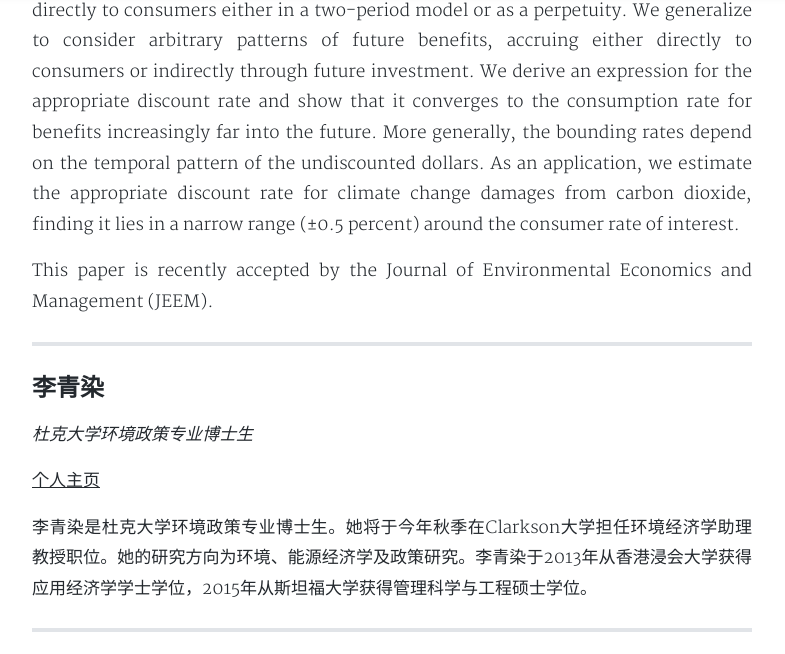
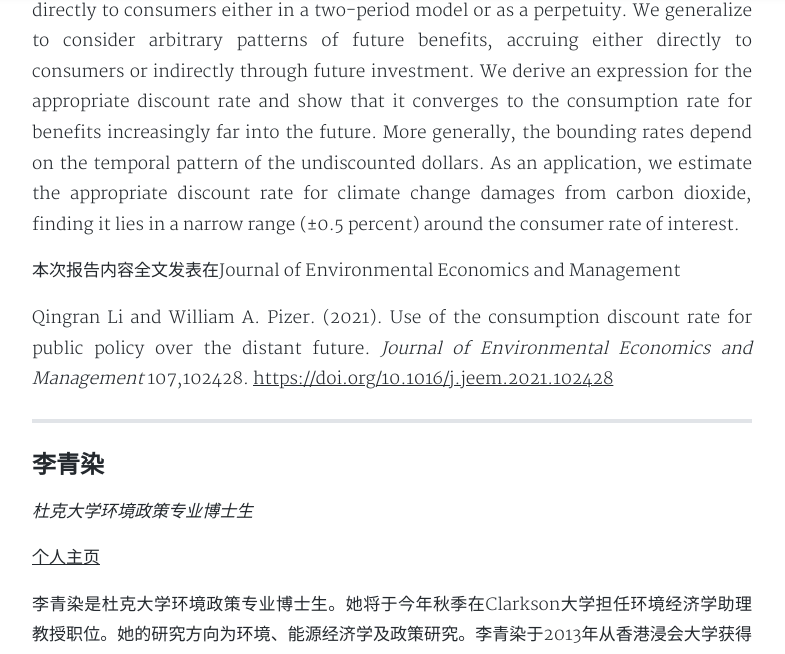
Before and after one commit to Climate-Economics/climate-economics.github.io, a Jekyll site: the page built from _posts/2021-03-31-liqingran.md, in a window 1280 px wide and 1400 px high, scrolled down 882 px. Shown: the top 654 px of the window, without its empty margins (248-1033 px from the left). Built offline with Jekyll 4.4.1, drawn with Linux system fonts in a browser that asks for light colours; nearby versions of some CDN libraries; a style sheet for code colours, icons or effects is not loaded; some of the changed text lies outside the part shown.

Commit message:
update paper link

```diff
--- a/_posts/2021-03-31-liqingran.md
+++ b/_posts/2021-03-31-liqingran.md
@@ -11,7 +11,9 @@ cover: 'assets/img/2021-03-31-liqingran/cover.png'
 
 The choice of discount rate has a significant impact on net benefit estimates when costs today have benefits over long time horizons. Standard U.S. government practice for cost–benefit analysis is to bound such analysis using two alternative rates. These rates are meant to represent the rate of return paid by capital investment and the rate received by consumers. Previous work has shown this approach legitimately bounds the analysis—but only when future benefits accrue directly to consumers either in a two-period model or as a perpetuity. We generalize to consider arbitrary patterns of future benefits, accruing either directly to consumers or indirectly through future investment. We derive an expression for the appropriate discount rate and show that it converges to the consumption rate for benefits increasingly far into the future. More generally, the bounding rates depend on the temporal pattern of the undiscounted dollars. As an application, we estimate the appropriate discount rate for climate change damages from carbon dioxide, finding it lies in a narrow range (±0.5 percent) around the consumer rate of interest.
 
-This paper is recently accepted by the Journal of Environmental Economics and Management (JEEM).
+本次报告内容全文发表在Journal of Environmental Economics and Management
+
+Qingran Li and William A. Pizer. (2021). Use of the consumption discount rate for public policy over the distant future. *Journal of Environmental Economics and Management* 107,102428. [https://doi.org/10.1016/j.jeem.2021.102428](https://doi.org/10.1016/j.jeem.2021.102428)
 
 ----------
 
```
Also changed, not shown: _posts/2021-03-24-zhangxin.md (+1 -1 lines), _posts/2021-04-07-xiechunping.md (+3 -1 lines), _posts/2021-04-14-mengjing.md (+3 -0 lines), _posts/2021-04-21-cuiyiyun.md (+3 -0 lines).
